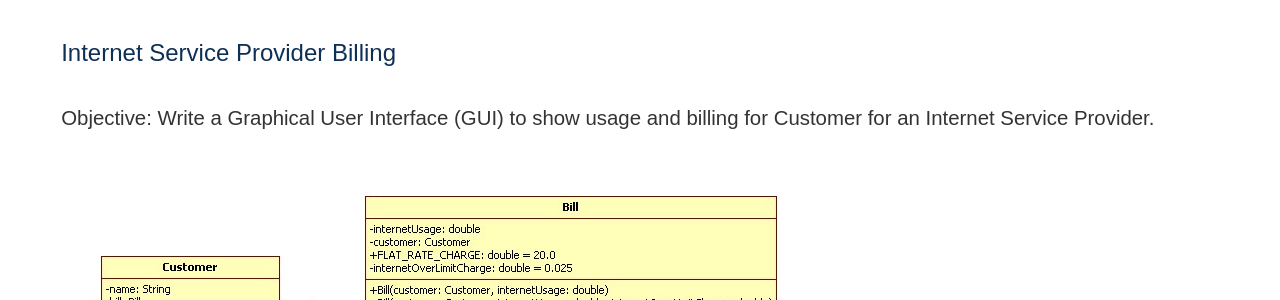
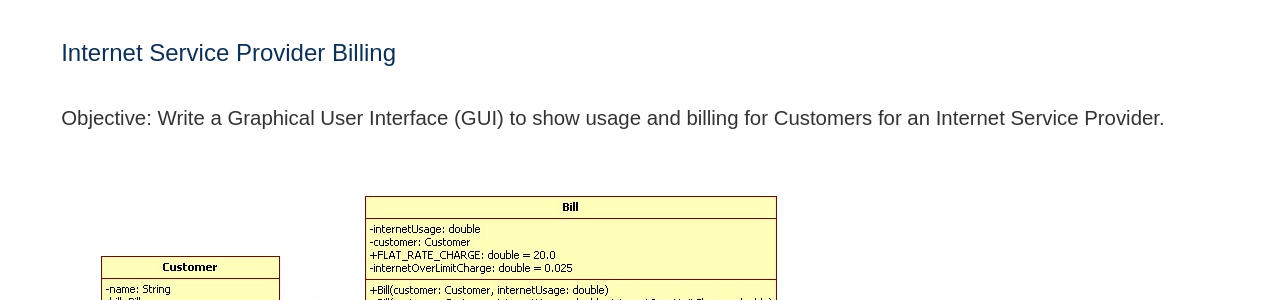
Before and after one commit to robole/robole.github.io, a Jekyll site: the page built from _pages/java-tutoring.html, in a window 1280 px wide and 900 px high, scrolled down 1837 px. Shown: the part 153-453 px from the top of the window. Built offline with Jekyll 4.4.1, drawn with Linux system fonts in a browser that asks for light colours.

Commit message:
updated profile

```diff
--- a/_pages/java-tutoring.html
+++ b/_pages/java-tutoring.html
@@ -19,7 +19,7 @@ permalink: /java-tutoring
   <img src="/assets/img/prison-uni-design.jpg" alt="prison class diagram"/>
   <p><a href="https://github.com/robole/prison-uni-project">Github Repository</a></p>
   <h3>Internet Service Provider Billing</h3>
-  <p>Objective: Write a Graphical User Interface (GUI) to show usage and billing for Customer for an Internet Service Provider.</p>
+  <p>Objective: Write a Graphical User Interface (GUI) to show usage and billing for Customers for an Internet Service Provider.</p>
   <img src="/assets/img/isp-uni-design.jpg" alt="isp class diagram"/>
   <p><a href="https://github.com/robole/isp-uni-project">Github Repository</a></p>
 </div>
```
Also changed, not shown: assets/img/portrait1.jpg, 2 other files.
